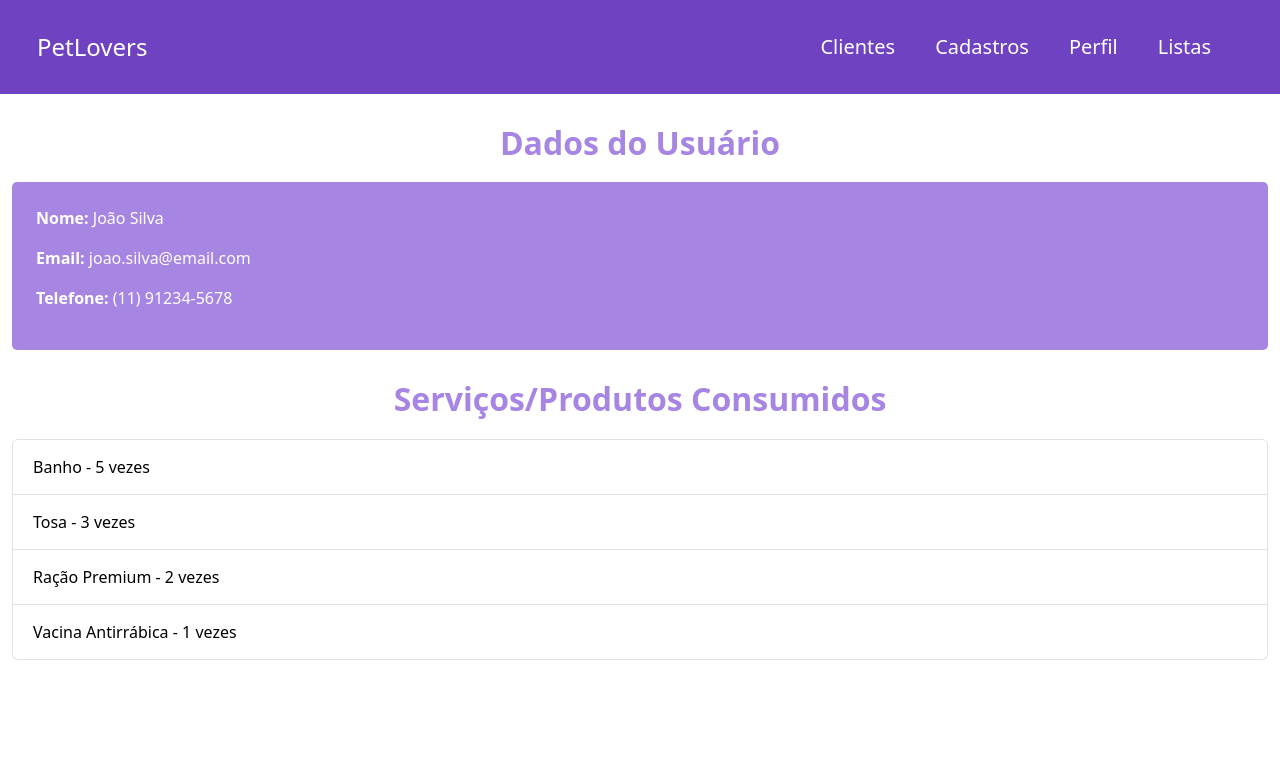
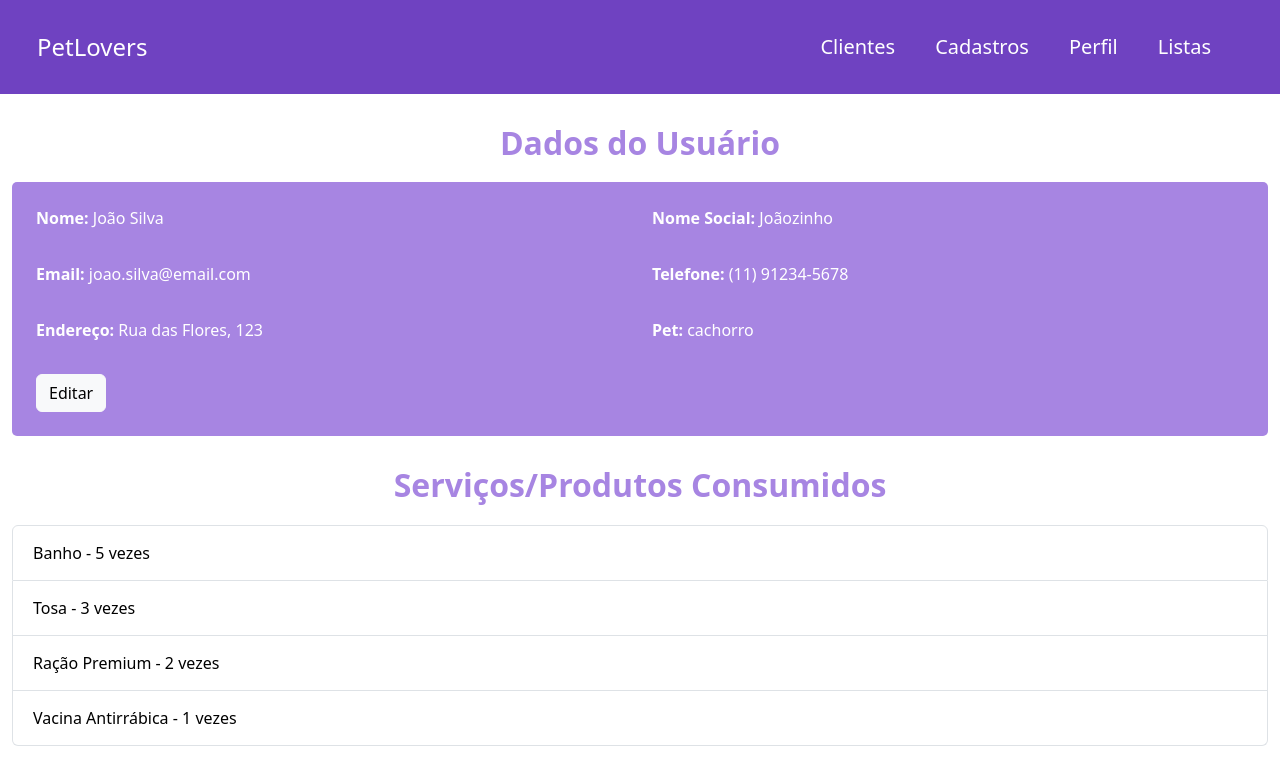
Before and after one commit to ninabtolo/PetLovers, a React (Create React App) app in the folder atvii/: page / in a window 1280 px wide. Both pictures are taken after a click on the link "Perfil". Shown: the top 784 px of the page. Built offline with nearby package versions, Linux system fonts and the light colour scheme.

Commit message:
Update dadosUsuario.tsx

```diff
--- a/atvii/src/componentes/dadosUsuario.tsx
+++ b/atvii/src/componentes/dadosUsuario.tsx
@@ -1,34 +1,209 @@
-import { Component } from "react";
+import React, { Component } from "react";
 
 type Props = {
     tema: string;
 };
 
-class DadosUsuario extends Component<Props> {
+type State = {
+    editMode: boolean;
+    usuario: {
+        nome: string;
+        nomeSocial: string;
+        email: string;
+        telefone: string;
+        endereco: string;
+        pet: string;
+    };
+};
+
+class DadosUsuario extends Component<Props, State> {
+    constructor(props: Props) {
+        super(props);
+        this.state = {
+            editMode: false,
+            usuario: {
+                nome: "João Silva",
+                nomeSocial: "Joãozinho",
+                email: "joao.silva@email.com",
+                telefone: "(11) 91234-5678",
+                endereco: "Rua das Flores, 123",
+                pet: "cachorro",
+            },
+        };
+
+        this.toggleEditMode = this.toggleEditMode.bind(this);
+        this.handleChange = this.handleChange.bind(this);
+        this.handleSave = this.handleSave.bind(this);
+    }
+
+    toggleEditMode() {
+        this.setState({ editMode: !this.state.editMode });
+    }
+
+    handleChange(e: React.ChangeEvent<HTMLInputElement | HTMLSelectElement>) {
+        const { name, value } = e.target;
+        this.setState((prevState) => ({
+            usuario: { ...prevState.usuario, [name]: value },
+        }));
+    }
+
+    handleSave() {
+        alert("Dados salvos com sucesso!");
+        this.toggleEditMode();
+    }
+
     render() {
-        const usuario = {
-            nome: "João Silva",
-            email: "joao.silva@email.com",
-            telefone: "(11) 91234-5678",
-        };
+        const { tema } = this.props;
+        const { editMode, usuario } = this.state;
 
         return (
             <div className="container-fluid" style={{ marginTop: "30px" }}>
-                <h3 style={{ fontSize: "2rem", color: this.props.tema, fontWeight: "bold", textAlign: "center", marginBottom: "20px", marginTop: "30px" }}>
+                <h3
+                    style={{
+                        fontSize: "2rem",
+                        color: tema,
+                        fontWeight: "bold",
+                        textAlign: "center",
+                        marginBottom: "20px",
+                        marginTop: "30px",
+                    }}
+                >
                     Dados do Usuário
                 </h3>
                 <div
                     className="p-4"
                     style={{
-                        backgroundColor: this.props.tema,
+                        backgroundColor: tema,
                         color: "white",
                         borderRadius: "5px",
-                        fontSize: "1rem" // Aumenta a fonte do conteúdo
+                        fontSize: "1rem",
                     }}
                 >
-                    <p><strong>Nome:</strong> {usuario.nome}</p>
-                    <p><strong>Email:</strong> {usuario.email}</p>
-                    <p><strong>Telefone:</strong> {usuario.telefone}</p>
+                    {editMode ? (
+                        <form>
+                            <div className="row">
+                                <div className="col-md-6 mb-3">
+                                    <label>Nome:</label>
+                                    <input
+                                        type="text"
+                                        name="nome"
+                                        className="form-control"
+                                        value={usuario.nome}
+                                        onChange={this.handleChange}
+                                    />
+                                </div>
+                                <div className="col-md-6 mb-3">
+                                    <label>Nome Social:</label>
+                                    <input
+                                        type="text"
+                                        name="nomeSocial"
+                                        className="form-control"
+                                        value={usuario.nomeSocial}
+                                        onChange={this.handleChange}
+                                    />
+                                </div>
+                                <div className="col-md-6 mb-3">
+                                    <label>Email:</label>
+                                    <input
+                                        type="email"
+                                        name="email"
+                                        className="form-control"
+                                        value={usuario.email}
+                                        onChange={this.handleChange}
+                                    />
+                                </div>
+                                <div className="col-md-6 mb-3">
+                                    <label>Telefone:</label>
+                                    <input
+                                        type="text"
+                                        name="telefone"
+                                        className="form-control"
+                                        value={usuario.telefone}
+                                        onChange={this.handleChange}
+                                    />
+                                </div>
+                                <div className="col-md-6 mb-3">
+                                    <label>Endereço:</label>
+                                    <input
+                                        type="text"
+                                        name="endereco"
+                                        className="form-control"
+                                        value={usuario.endereco}
+                                        onChange={this.handleChange}
+                                    />
+                                </div>
+                                <div className="col-md-6 mb-3">
+                                    <label>Pet:</label>
+                                    <select
+                                        name="pet"
+                                        className="form-control"
+                                        value={usuario.pet}
+                                        onChange={this.handleChange}
+                                    >
+                                        <option value="">Selecione o tipo de pet</option>
+                                        <option value="cachorro">Cachorro</option>
+                                        <option value="gato">Gato</option>
+                                        <option value="passaro">Pássaro</option>
+                                        <option value="coelho">Coelho</option>
+                                        <option value="chinchila">Chinchila</option>
+                                        <option value="hamster">Hamster</option>
+                                        <option value="iguana">Iguana</option>
+                                    </select>
+                                </div>
+                            </div>
+                            <div className="d-flex justify-content-start">
+                                <button
+                                    className="btn btn-light"
+                                    style={{ color: "black" }}
+                                    onClick={this.handleSave}
+                                >
+                                    Salvar
+                                </button>
+                            </div>
+                        </form>
+                    ) : (
+                        <div className="row">
+                            <div className="col-md-6 mb-3">
+                                <p>
+                                    <strong>Nome:</strong> {usuario.nome}
+                                </p>
+                            </div>
+                            <div className="col-md-6 mb-3">
+                                <p>
+                                    <strong>Nome Social:</strong> {usuario.nomeSocial}
+                                </p>
+                            </div>
+                            <div className="col-md-6 mb-3">
+                                <p>
+                                    <strong>Email:</strong> {usuario.email}
+                                </p>
+                            </div>
+                            <div className="col-md-6 mb-3">
+                                <p>
+                                    <strong>Telefone:</strong> {usuario.telefone}
+                                </p>
+                            </div>
+                            <div className="col-md-6 mb-3">
+                                <p>
+                                    <strong>Endereço:</strong> {usuario.endereco}
+                                </p>
+                            </div>
+                            <div className="col-md-6 mb-3">
+                                <p>
+                                    <strong>Pet:</strong> {usuario.pet}
+                                </p>
+                            </div>
+                            <div className="d-flex justify-content-start">
+                                <button
+                                    className="btn btn-light"
+                                    style={{ color: "black" }}
+                                    onClick={this.toggleEditMode}
+                                >
+                                    Editar
+                                </button>
+                            </div>
+                        </div>
+                    )}
                 </div>
             </div>
         );
```
